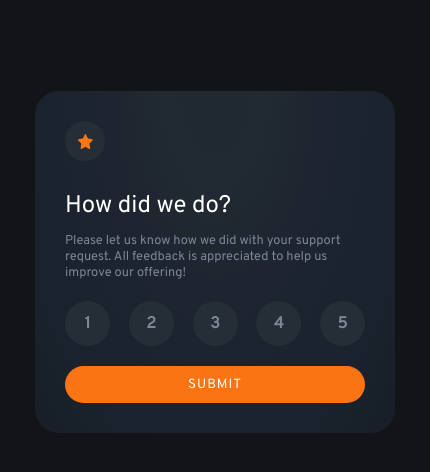
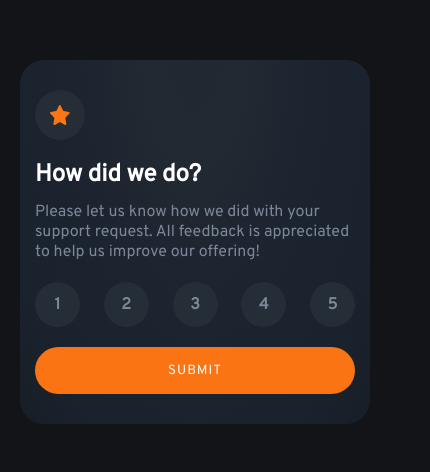
Before and after one commit to avinashdv/interactive-rating, a plain HTML site: page index.html in a window 390 px wide. Shown: the part 180-652 px from the top of the page, 430 px wide, since content can reach past the window. Drawn offline with Linux system fonts and the light colour scheme.

Commit message:
added mobile design

```diff
--- a/index.html
+++ b/index.html
@@ -38,7 +38,9 @@
           <p class="cardOne__rating__element">5</p>
         </div>
 
-        <button class="cardOne__button" id="submitBtn">SUBMIT</button>
+        <button class="cardOne__button" id="submitBtn" disabled="true">
+          SUBMIT
+        </button>
       </div>
       <div class="cardTwo" id="thankyouCard">
         <img
--- a/index.js
+++ b/index.js
@@ -11,6 +11,9 @@ document.addEventListener("DOMContentLoaded", () => {
   // event delegation
   if (ratingParent && submitBtn) {
     ratingParent.addEventListener("click", (event) => {
+      if (event.target.id) {
+        return;
+      }
       rated = event.target.innerText;
       ratedStars.innerHTML = rated;
 
@@ -30,6 +33,7 @@ document.addEventListener("DOMContentLoaded", () => {
       //   to display the thankyou card
       event.target.classList.add("cardOne__rating__active");
       event.target.style.pointerEvents = "none";
+      submitBtn.disabled = false;
     });
 
     submitBtn.addEventListener("click", (event) => {
--- a/index.scss
+++ b/index.scss
@@ -7,11 +7,12 @@ body {
   display: flex;
   justify-content: center;
   align-items: center;
+  margin: 0px;
   padding: 20px;
-
+  box-sizing: border-box;
   // Desktop
   @media only screen and (min-width: 426px) {
-    padding: 0px;
+    padding: 20px;
   }
 }
 
@@ -21,7 +22,7 @@ p {
 }
 
 .cardOne {
-  width: 300px;
+  width: auto;
   height: auto;
   border-radius: 24px;
   background-image: radial-gradient(
@@ -33,11 +34,16 @@ p {
     #1a222d,
     #171e27
   );
-  padding: 30px;
+  padding: 30px 15px;
   display: flex;
   flex-direction: column;
   justify-content: space-between;
   color: hsl(0, 0%, 100%);
+
+  @media only screen and (min-width: 426px) {
+    width: 300px;
+    padding: 20px;
+  }
 
   &__starBlock {
     height: 50px;
@@ -46,29 +52,51 @@ p {
 
   &__star {
     background-color: hsl(213, 19%, 18%);
-    width: 40px;
-    height: 40px;
+    width: 50px;
+    height: 50px;
     border-radius: 50%;
     display: flex;
     justify-content: center;
     align-items: center;
 
+    // Desktop
+    @media only screen and (min-width: 426px) {
+      width: 40px;
+      height: 40px;
+    }
+
     img {
-      width: 15px;
-      height: 15px;
+      width: 20px;
+      height: 20px;
+
+      // Desktop
+      @media only screen and (min-width: 426px) {
+        width: 15px;
+        height: 15px;
+      }
     }
   }
 
   &__title {
     font-size: 1.5em;
-    font-weight: 400;
+    font-weight: 700;
     margin-bottom: 12px;
+
+    // Desktop
+    @media only screen and (min-width: 426px) {
+      font-weight: 400;
+    }
   }
 
   &__description {
-    font-size: 0.8em;
+    font-size: 1em;
     color: hsl(216, 12%, 54%);
     margin-bottom: 20px;
+
+    // Desktop
+    @media only screen and (min-width: 426px) {
+      font-size: 0.8em;
+    }
   }
 
   &__rating {
@@ -109,22 +137,31 @@ p {
     width: 100%;
     color: hsl(0, 0%, 100%);
     text-align: center;
-    padding: 10px;
     background-color: hsl(25, 97%, 53%);
-    border-radius: 20px;
+    padding: 15px;
+    border-radius: 25px;
     border: 0;
     letter-spacing: 1px;
 
-    &:hover {
+    &:disabled {
+      cursor: not-allowed;
+    }
+    &:hover:not([disabled]) {
       cursor: pointer;
       background-color: hsl(0, 0%, 100%);
       color: hsl(25, 97%, 53%);
+    }
+
+    // Desktop
+    @media only screen and (min-width: 426px) {
+      padding: 10px;
+      border-radius: 20px;
     }
   }
 }
 
 .cardTwo {
-  width: 300px;
+  width: auto;
   height: auto;
   border-radius: 24px;
   background-image: radial-gradient(
@@ -136,12 +173,17 @@ p {
     #1a222d,
     #171e27
   );
-  padding: 30px;
+  padding: 30px 15px;
   display: flex;
   flex-direction: column;
   justify-content: space-between;
   align-items: center;
   color: hsl(0, 0%, 100%);
+
+  @media only screen and (min-width: 426px) {
+    width: 300px;
+    padding: 20px;
+  }
 
   &__img {
     width: 140px;
```
Also changed, not shown: index.css, 1 other file.
